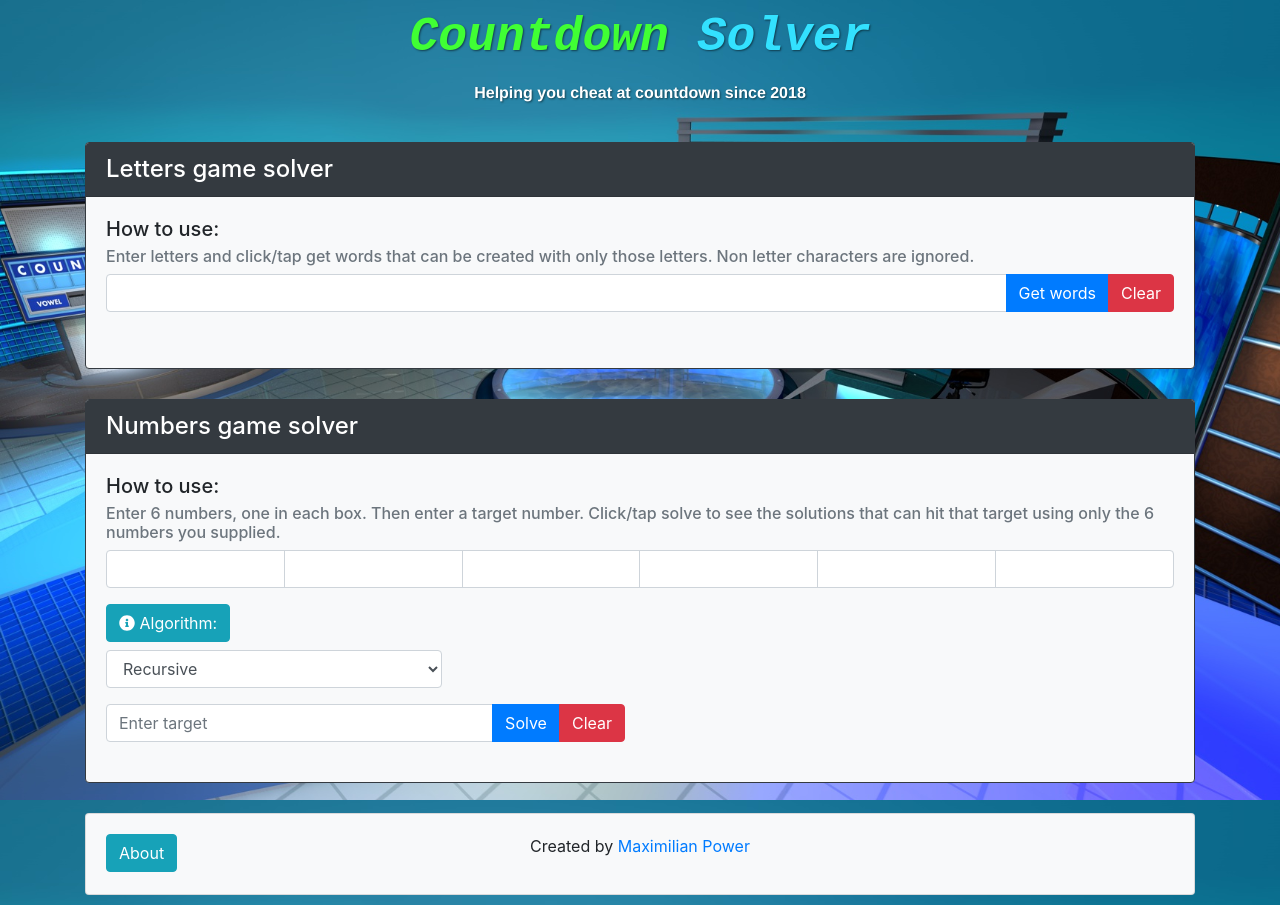
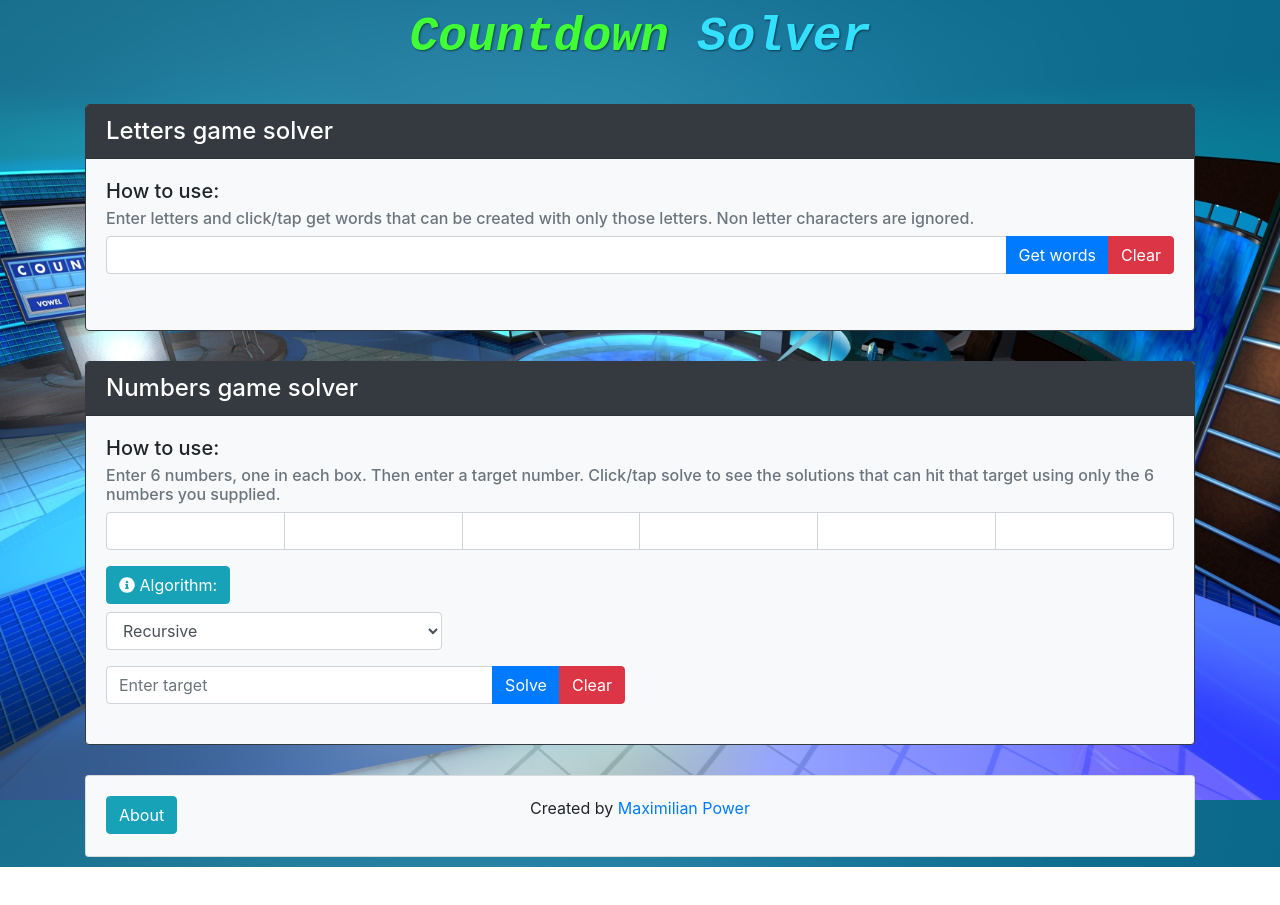
Before and after one commit to maxp779/CountdownSolver, a plain HTML site: page CountdownSolver/wwwroot/index.html in a window 1280 px wide. After the commit the page ends 867 px from the top, so only its background shows below. Drawn offline with Linux system fonts and the light colour scheme.

Commit message:
Removed subtitle.

```diff
--- a/CountdownSolver/wwwroot/index.html
+++ b/CountdownSolver/wwwroot/index.html
@@ -37,7 +37,6 @@
             <div class="row">
                 <div class="col-sm-12">
                     <h1 class="text-center mainTitle"><span class="name title countdown">Countdown </span><span class="name title solver">Solver</span></h1>
-                    <h4 class="text-center subTitle animated slideInLeft">Helping you cheat at countdown since 2018</h4>
                 </div>
             </div>
 
```
